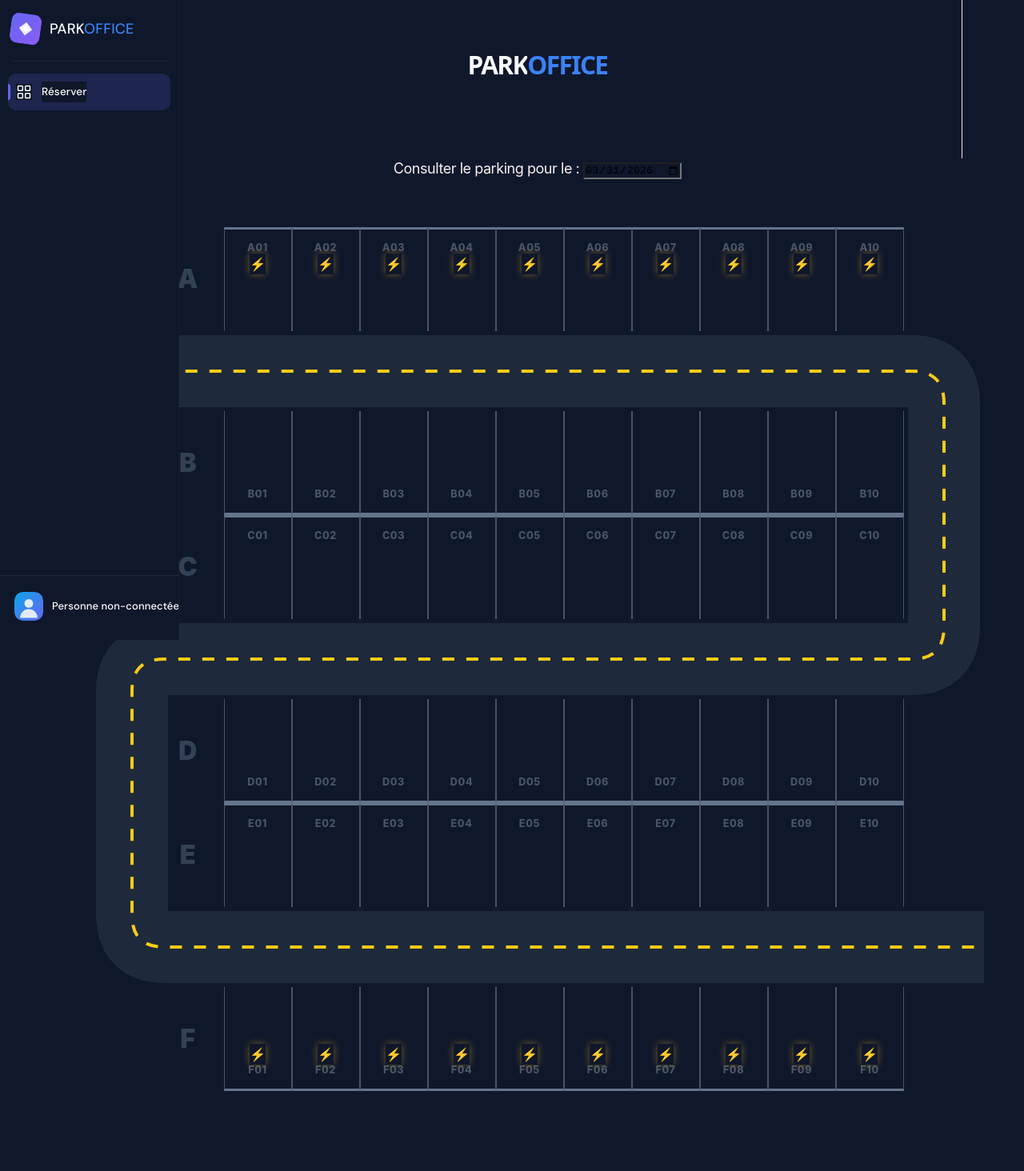
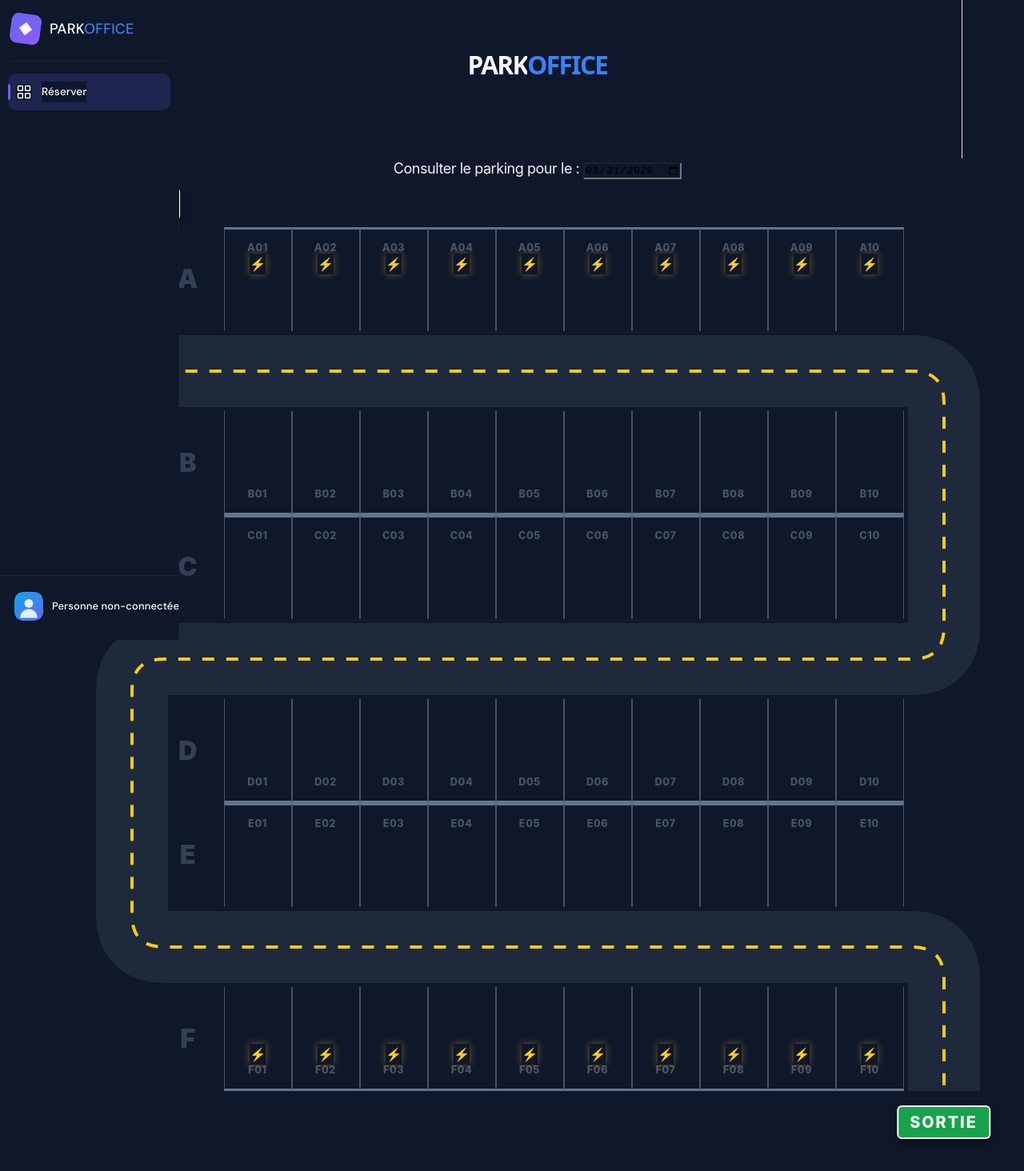
Before and after one commit to Clarence1208/parking-architecture, a React (Vite) app in the folder frontend/: page / in a window 1280 px wide. Shown: the top 1464 px of the page at 80% size. Built offline with nearby package versions, Linux system fonts and the light colour scheme; no server answers.

Commit message:
feat: add entrance and exit signs to parking map

```diff
--- a/frontend/src/features/parking/parkingMap.css
+++ b/frontend/src/features/parking/parkingMap.css
@@ -12,6 +12,33 @@
   position: relative;
   display: flex;
   justify-content: center;
+}
+
+.sign-board {
+  position: absolute;
+  background-color: #16a34a;
+  color: #ffffff;
+  padding: 6px 14px;
+  border-radius: 6px;
+  font-weight: 800;
+  font-size: 1.1rem;
+  box-shadow: 0 4px 8px rgba(0, 0, 0, 0.4);
+  border: 2px solid #ffffff;
+  z-index: 10;
+  text-transform: uppercase;
+  letter-spacing: 2px;
+}
+
+.sign-entrance {
+  top: -50px;
+  left: 50px;
+  transform: translateX(-50%);
+}
+
+.sign-exit {
+  bottom: -60px;
+  right: 50px;
+  transform: translateX(50%);
 }
 
 .road-svg {
--- a/frontend/src/features/parking/parkingMap.tsx
+++ b/frontend/src/features/parking/parkingMap.tsx
@@ -125,11 +125,13 @@
 
       <div className="parking-container">
         <div className="parking-board">
+          <div className="sign-board sign-entrance">ENTRÉE</div>
+          <div className="sign-board sign-exit">SORTIE</div>
           {/* Continuous SVG Road Overlay */}
           <svg className="road-svg" viewBox="0 0 1115 1080" preserveAspectRatio="xMidYMid meet">
             {/* Main Road Surface */}
             <path
-              d="M 50,-60 L 50,140 Q 50,180 90,180 L 1025,180 Q 1065,180 1065,220 L 1065,500 Q 1065,540 1025,540 L 90,540 Q 50,540 50,580 L 50,860 Q 50,900 90,900 L 1200,900"
+              d="M 50,-60 L 50,140 Q 50,180 90,180 L 1025,180 Q 1065,180 1065,220 L 1065,500 Q 1065,540 1025,540 L 90,540 Q 50,540 50,580 L 50,860 Q 50,900 90,900 L 1025,900 Q 1065,900 1065,940 L 1065,1150"
               fill="none"
               stroke="#1e293b"
               strokeWidth="90"
@@ -137,7 +139,7 @@
             />
             {/* Dashed Center Line */}
             <path
-              d="M 50,-60 L 50,140 Q 50,180 90,180 L 1025,180 Q 1065,180 1065,220 L 1065,500 Q 1065,540 1025,540 L 90,540 Q 50,540 50,580 L 50,860 Q 50,900 90,900 L 1200,900"
+              d="M 50,-60 L 50,140 Q 50,180 90,180 L 1025,180 Q 1065,180 1065,220 L 1065,500 Q 1065,540 1025,540 L 90,540 Q 50,540 50,580 L 50,860 Q 50,900 90,900 L 1025,900 Q 1065,900 1065,940 L 1065,1150"
               fill="none"
               stroke="#facc15"
               strokeWidth="4"
```
